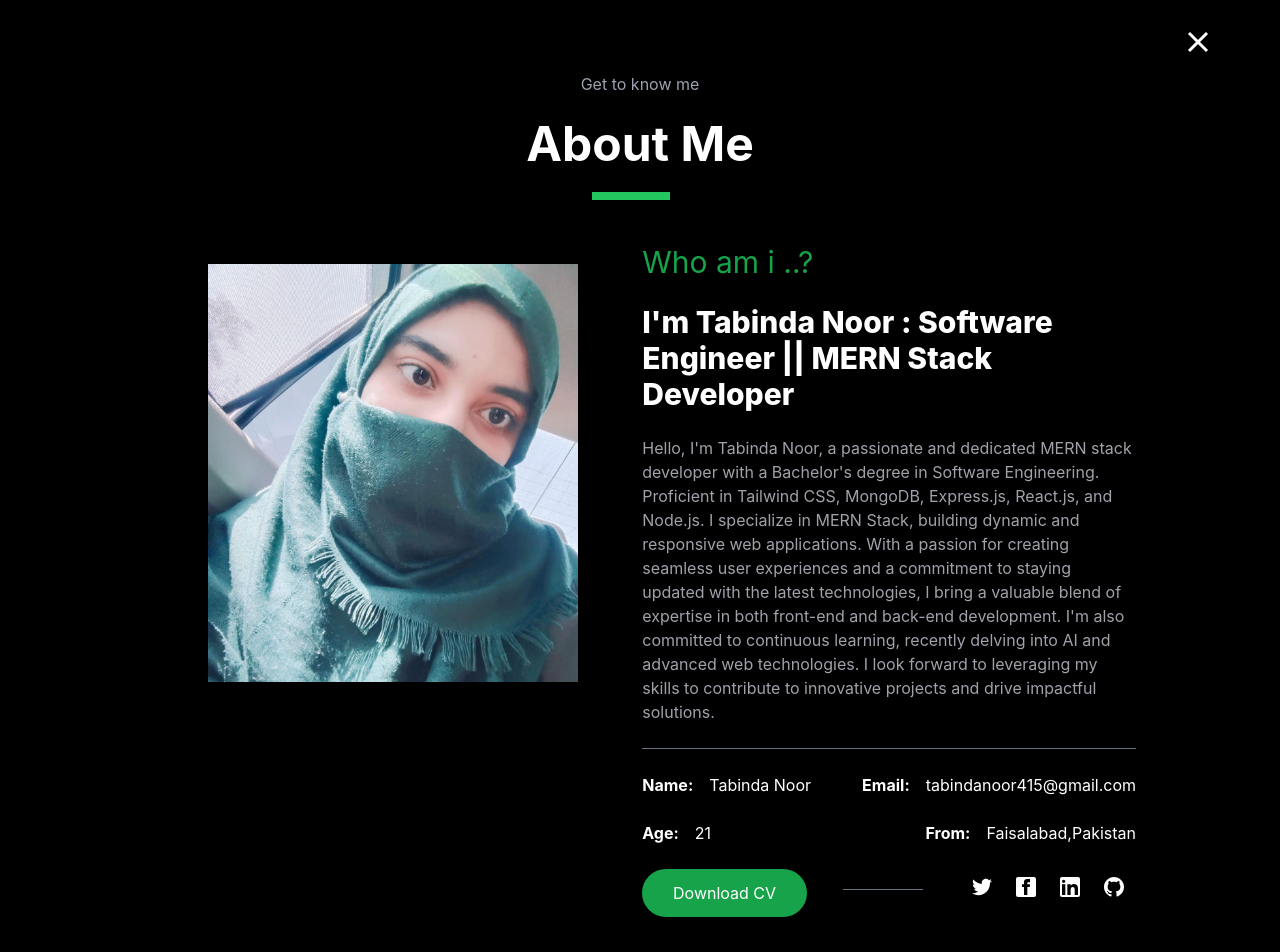
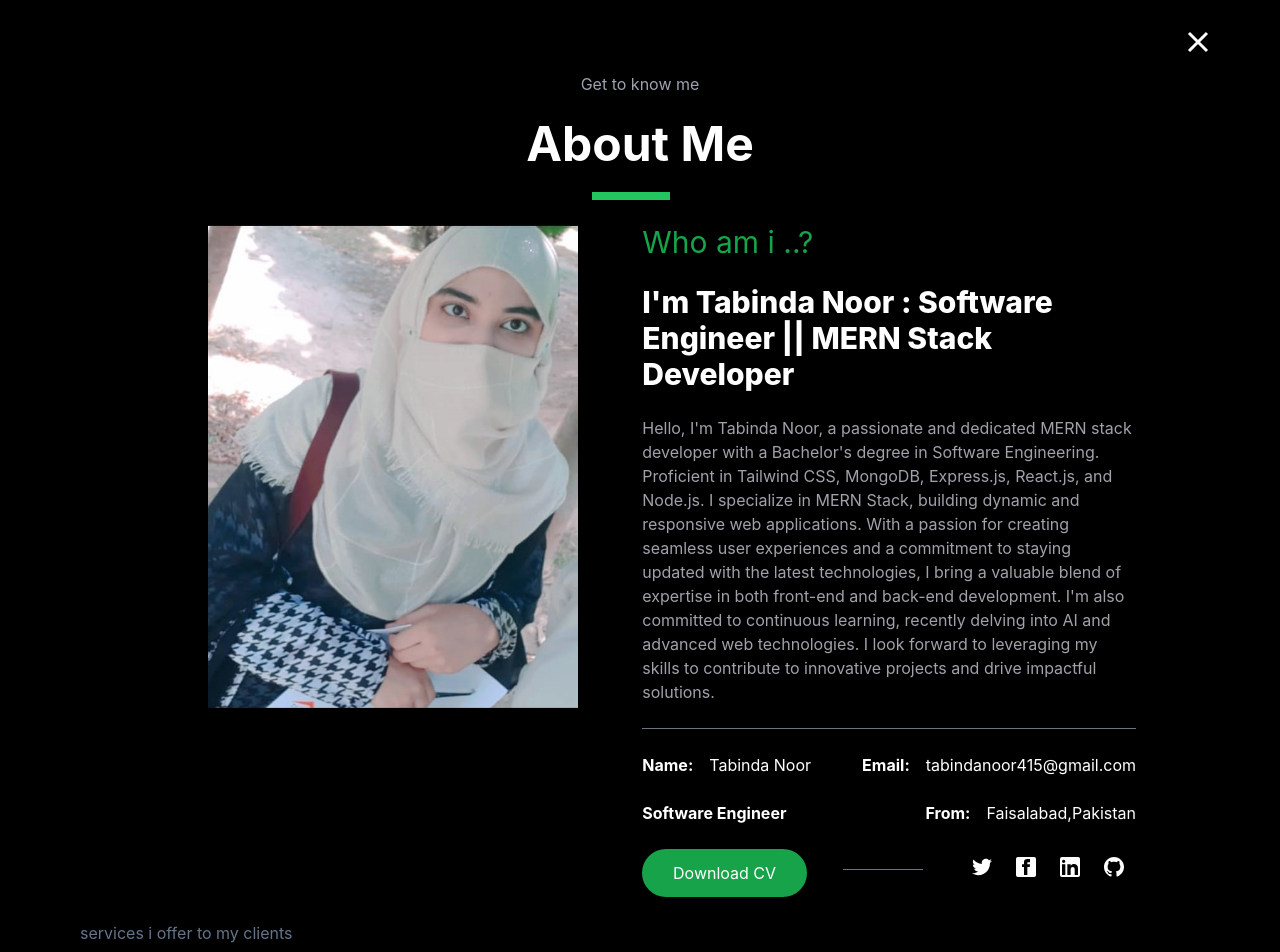
Before and after one commit to Tabindanoor/TWSIP-Portfolio, a React (Create React App) app: page /about in a window 1280 px wide. Shown: the top 952 px of the page. Built offline with nearby package versions, Linux system fonts and the light colour scheme.

Commit message:
completed

```diff
--- a/src/components/About.js
+++ b/src/components/About.js
@@ -1,6 +1,7 @@
 import React from 'react'
 import { useEffect, useState, useRef } from 'react';
-import res from '../images/My Resume.pdf'
+// import res from '../images/My Resume.pdf'
+import Resume from '../images/TabindaNoorResume.pdf'
 import { Link } from 'react-router-dom';
 import './About.css'
 import girl1 from "../images/girl1.png"
@@ -8,7 +9,8 @@ import girl2 from "../images/girl2.png"
 import boy1 from "../images/boy1.png"
 import boy2 from "../images/boy2.png"
 import Footer from './Footer';
-import profile from '../images/profile.jpg';
+// import profile from '../images/profile.jpg';
+import pic from '../images/pic.jpg';
 import { FaCode } from "react-icons/fa";
 import { CgWebsite } from "react-icons/cg";
 import { MdOutlineSecurity } from "react-icons/md";
@@ -83,23 +85,23 @@ const [progress, setProgress] = useState(0);
 
 
 
-  const [birthdate, setBirthdate] = useState('2002-03-21'); // Replace with your actual birthdate
+  // const [birthdate, setBirthdate] = useState('2002-03-21'); // Replace with your actual birthdate
 
-  const calculateAge = () => {
-    const birthdateDate = new Date(birthdate);
-    const today = new Date();
+  // const calculateAge = () => {
+  //   const birthdateDate = new Date(birthdate);
+  //   const today = new Date();
 
-    let age = today.getFullYear() - birthdateDate.getFullYear();
+  //   let age = today.getFullYear() - birthdateDate.getFullYear();
 
-    if (
-      today.getMonth() < birthdateDate.getMonth() ||
-      (today.getMonth() === birthdateDate.getMonth() && today.getDate() < birthdateDate.getDate())
-    ) {
-      age -= 1;
-    }
+  //   if (
+  //     today.getMonth() < birthdateDate.getMonth() ||
+  //     (today.getMonth() === birthdateDate.getMonth() && today.getDate() < birthdateDate.getDate())
+  //   ) {
+  //     age -= 1;
+  //   }
 
-    return age;
-  };
+  //   return age;
+  // };
   // object data for the cards
 
 
@@ -182,7 +184,7 @@ const [progress, setProgress] = useState(0);
   }, []);
 
   // princing cards
-  const pricing = [
+   const pricing = [
     {
 
       title:"Standard",
@@ -247,12 +249,16 @@ const [progress, setProgress] = useState(0);
                 {/* girl picture  */}
                 <div className=' lg:block lg:w-[40%] xl:w-[45%]  md:mx-auto justify-center center items-center  lg:mx-16 '>
 
-              <img src={profile} alt=""
-                    className=' sm:w-[300px] md:w-auto rounded lg:rounded-none mx-auto lg:mt-10' />
+                {/* <img src={profile} alt=""
+                    className=' sm:w-[300px] md:w-auto rounded lg:rounded-none mx-auto lg:mt-10' />  */}
+
+                   <img src={pic} alt=""
+                    className=' sm:w-[300px] md:w-auto rounded lg:rounded-none mx-auto' />
+                    {/* className=' sm:w-[300px] md:w-auto rounded lg:rounded-none mx-auto lg:mt-10' /> */}
                 </div>
 
 {/* introduction  */}
-                <div  className='lg:w-[50%] xl:w-[60%] w-[100%] py-5'>
+                <div  className='lg:w-[50%] xl:w-[60%] w-[100%]'>
                     <p className='text-green-600 text-3xl'>Who am i ..?</p><br />
                     <p className='text-white font-extrabold text-3xl'>I'm Tabinda Noor : Software Engineer || MERN Stack Developer   </p> <br />
 
@@ -273,8 +279,8 @@ const [progress, setProgress] = useState(0);
                     </div><br />
                     <div className='flex-col flex lg:flex-row justify-between' >
                         <div className='flex'>
-                            <b className='mr-4'>Age:</b>
-                            <p>{calculateAge()} </p>
+                            <b className='mr-4'>Software Engineer </b>
+                            {/* <p>{calculateAge()} </p> */}
                         </div>
                         <div className='flex'>
                         <b className='mr-4'>From:</b>
@@ -290,7 +296,8 @@ const [progress, setProgress] = useState(0);
                     <div className='flex-col flex md:flex-row text-center justify-center lg:justify-between'>
 
                       {/* getting secure from people  */}
-                        <a href={res}  download="Resume" className='xl:w-1/3 px-5 rounded-full text-white bg-green-600 py-3 lg:h-1/2  xl:px-3 2xl:px-9'>Download CV</a>
+                        <a href={Resume}  download="Resume" className='xl:w-1/3 px-5 rounded-full text-white bg-green-600 py-3 lg:h-1/2  xl:px-3 2xl:px-9'>Download CV</a>
+                        {/* <a href={res}  download="Resume" className='xl:w-1/3 px-5 rounded-full text-white bg-green-600 py-3 lg:h-1/2  xl:px-3 2xl:px-9'>Download CV</a> */}
 
 
 
--- a/src/components/Contact.js
+++ b/src/components/Contact.js
@@ -2,6 +2,11 @@ import React,{useState,useEffect,useRef } from 'react'
 import { Link } from 'react-router-dom';
 import emailjs from 'emailjs-com';
 import Footer from './Footer';
+import { FaRegUserCircle } from "react-icons/fa";
+import { AiOutlineHome } from "react-icons/ai";
+import { FiMail } from "react-icons/fi";
+
+
 // import emailjs from '@emailjs/browser';
 
 const Contact = () => {
@@ -96,19 +101,20 @@ const sendEmail = (e) => {
                 <p className='text-lg '>Always available for freelance work if the right project comes along, Feel free to contact me!</p>
                 <div className='flex mt-4'>
                 <div className='vertical sm:flex hidden '>
-                <svg xmlns="http://www.w3.org/2000/svg" viewBox="0 0 24 24" fill="none" stroke="green" strokeWidth="2" strokeLinecap="round" strokeLinejoin="round" className="w-10 h-16">
-    <path d="M12 2C6.477 2 2 6.477 2 12c0 5.523 4.477 10 10 10s10-4.477 10-10c0-5.523-4.477-10-10-10zm0 2c4.41 0 8 3.59 8 8s-3.59 8-8 8-8-3.59-8-8 3.59-8 8-8zm0 2a2 2 0 1 0 0 4 2 2 0 0 0 0-4zm6 12c-1.105 0-2-.895-2-2 0-2.205-1.795-4-4-4s-4 1.795-4 4c0 1.105-.895 2-2 2h-2v2h16v-2h-2z" />
-  </svg>
-<svg xmlns="http://www.w3.org/2000/svg" fill="none" viewBox="0 0 24 24" strokeWidth={1.5} stroke="green" className=" w-10 h-16">
-  <path strokeLinecap="round" strokeLinejoin="round" d="M2.25 12l8.954-8.955c.44-.439 1.152-.439 1.591 0L21.75 12M4.5 9.75v10.125c0 .621.504 1.125 1.125 1.125H9.75v-4.875c0-.621.504-1.125 1.125-1.125h2.25c.621 0 1.125.504 1.125 1.125V21h4.125c.621 0 1.125-.504 1.125-1.125V9.75M8.25 21h8.25" />
-</svg>
 
-<svg xmlns="http://www.w3.org/2000/svg" fill="none" viewBox="0 0 24 24" strokeWidth={1.5} stroke="green" className="  w-10 h-16">
-  <path strokeLinecap="round" strokeLinejoin="round" d="M2.25 6.75c0 8.284 6.716 15 15 15h2.25a2.25 2.25 0 002.25-2.25v-1.372c0-.516-.351-.966-.852-1.091l-4.423-1.106c-.44-.11-.902.055-1.173.417l-.97 1.293c-.282.376-.769.542-1.21.38a12.035 12.035 0 01-7.143-7.143c-.162-.441.004-.928.38-1.21l1.293-.97c.363-.271.527-.734.417-1.173L6.963 3.102a1.125 1.125 0 00-1.091-.852H4.5A2.25 2.25 0 002.25 4.5v2.25z" />
-</svg>
-<svg xmlns="http://www.w3.org/2000/svg" viewBox="0 0 24 24" fill="none" stroke="green" className="  w-10 h-16" strokeWidth="2" strokeLinecap="round" strokeLinejoin="round">
-    <path d="M22 5.97V18a2 2 0 0 1-2 2H4a2 2 0 0 1-2-2V5.97M12 12L2 6l10 6 10-6zM2 6l10 6 10-6" />
-  </svg>
+
+
+                <div className="w-10 h-16 text-green-500">
+  <FaRegUserCircle size="100%" />
+</div>
+<div className="w-10 h-16 text-green-500">
+  <AiOutlineHome size="100%" />
+</div>
+<div className="w-10 h-16 text-green-500">
+  <FiMail size="100%" />
+</div>
+
+
 
                 </div>
 
@@ -123,10 +129,9 @@ const sendEmail = (e) => {
                   <p  className=''>Tabinda Noor</p><br />
                   <p  className='font-bold '>Location</p>
                   <p  className=''>Faisalabad</p><br />
-                  <p  className='font-bold '>Call Me</p>
-                  <p  className=''>+92 3055734382</p><br />
-                  <p  className='font-bold '>Email me</p>
-                  <p  className=''>tabindanoor415@gmail.com</p>
+                  <p  className='font-bold '>Contact Me</p>
+                  <p  className=''>tabindanoor415@gmail.com</p><br />
+
                 </div>
                 </div>
 
--- a/src/components/Resume.js
+++ b/src/components/Resume.js
@@ -80,6 +80,8 @@ const Resume = () => {
   }
 
  ]
+
+
 
 const ExperienceCard = ()=>{
   return experience.map((item,index)=>{
@@ -217,6 +219,26 @@ const ExperienceCard = ()=>{
   <div className="bg-green-600 h-2.5  w-[80%]" ></div>
 </div>
 
+</div><br />
+<div>
+  <div className="flex justify-between mb-1 mx-5">
+  <span className="text-base font-medium text-white">NEXT JS </span>
+  <span className="text-sm font-medium text-white">70%</span>
+</div>
+<div className=" rounded-full h-2.5 bg-gray-700 mx-5">
+  <div className="bg-green-600 h-2.5  w-[70%]" ></div>
+</div>
+
+</div><br />
+<div>
+  <div className="flex justify-between mb-1 mx-5">
+  <span className="text-base font-medium text-white">React Native</span>
+  <span className="text-sm font-medium text-white">70%</span>
+</div>
+<div className=" rounded-full h-2.5 bg-gray-700 mx-5">
+  <div className="bg-green-600 h-2.5  w-[70%]" ></div>
+</div>
+
 </div>
 
 <br />
@@ -334,6 +356,28 @@ const ExperienceCard = ()=>{
 </div>
               </div>
               <br />
+              <div>
+                   <div className="flex justify-between mb-1 mx-5">
+  <span className="text-base font-medium text-white">Software Testing</span>
+  <span className="text-sm font-medium text-white">70%</span>
+</div>
+<div className=" rounded-full h-2.5 bg-gray-700 mx-5">
+  <div className="bg-green-600 h-2.5  w-[70%]" ></div>
+</div>
+              </div>
+              <br />
+
+               <div>
+                   <div className="flex justify-between mb-1 mx-5">
+  <span className="text-base font-medium text-white">Python</span>
+  <span className="text-sm font-medium text-white">70%</span>
+</div>
+<div className=" rounded-full h-2.5 bg-gray-700 mx-5">
+  <div className="bg-green-600 h-2.5  w-[70%]" ></div>
+</div>
+              </div>
+              <br />
+
 <div>
                    <div className="flex justify-between mb-1 mx-5">
   <span className="text-base font-medium text-white">Mongo DB</span>
@@ -495,7 +539,7 @@ const ExperienceCard = ()=>{
       <div className=' xl:w-[50%] w-full'>
 
           <p className='text-4xl font-semibold  '>Know More About Me</p> <br />
-          <p className='text-gray-300'>Currently i am doing bachelors in Software Engineering from Government College University Faisalabad.</p><br />
+          <p className='text-gray-300'> I have done bachelors in Software Engineering from Government College University Faisalabad.</p><br />
           <p className='text-gray-300'>I love to solve complex problems, i love traveling and reading books. I am interested in learning new and innovative skills and want to keep myself updated with the technology trends.</p>
           <p className='text-gray-300'>I have also joined many remote internships which help me to enhance my skills in the Development.</p>
           <br />
```
Also changed, not shown: src/images/pic.jpg (added), 1 other file (tests, documents, lock files or other folders).
